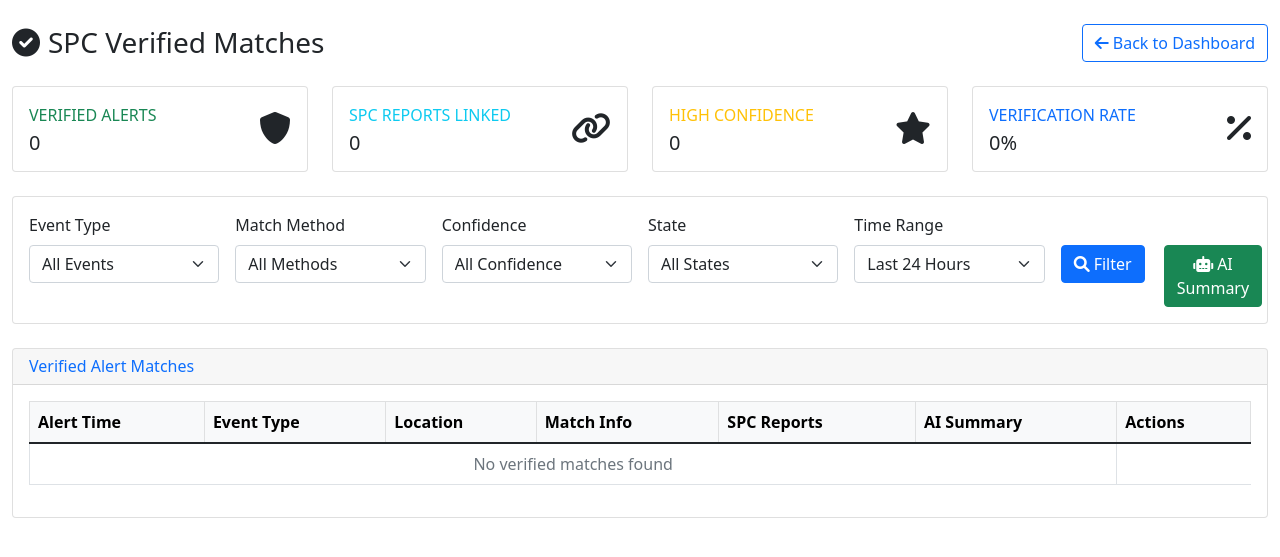
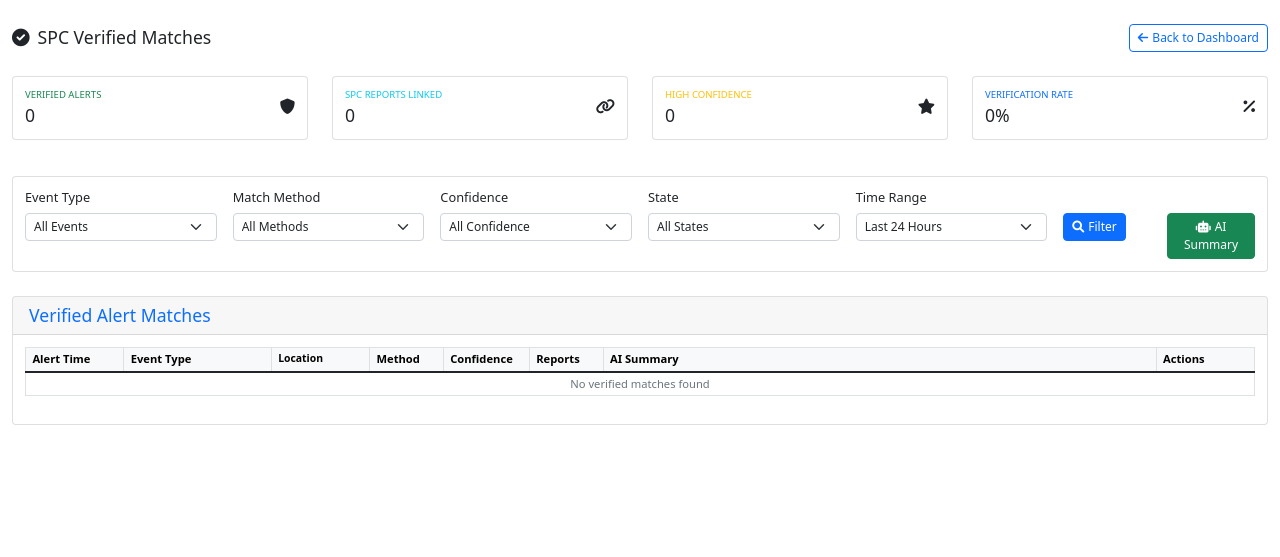
Before and after one commit to CMDVA/HailyDB, a Flask app: page /spc-matches in a window 1280 px wide. Shown: the top 557 px of the page. Run offline with Flask 3, Linux system fonts and the light colour scheme; data that the repository does not hold is empty.

Commit message:
Improve alert display with more compact design and adjustable columns
Implement smaller fonts, reduced padding, and column width controls in spc_matches.html for a denser, more information-rich UI.

Replit-Commit-Author: Agent
Replit-Commit-Session-Id: 70b28640-4b46-4441-a360-5633c25ca259
Replit-Commit-Screenshot-Url: https://storage.googleapis.com/screenshot-production-us-central1/b39f3a59-cba9-411d-a929-796ce937d19e/bef883f4-cb10-4b4a-859b-c1427c710584.jpg

```diff
--- a/templates/spc_matches.html
+++ b/templates/spc_matches.html
@@ -8,19 +8,72 @@
     <link href="https://cdnjs.cloudflare.com/ajax/libs/font-awesome/6.0.0/css/all.min.css" rel="stylesheet">
     <link href="https://cdn.jsdelivr.net/npm/bootstrap@5.1.3/dist/css/bootstrap.min.css" rel="stylesheet">
     <style>
-        .match-confidence { font-size: 0.85em; }
+        /* Global compact design */
+        body { font-size: 0.8rem; line-height: 1.3; }
+        .h1, .h2, .h3, .h4, .h5, .h6, h1, h2, h3, h4, h5, h6 { font-size: 1.1rem; margin-bottom: 0.5rem; }
+        .btn { font-size: 0.75rem; padding: 0.25rem 0.5rem; }
+        .card { margin-bottom: 0.75rem; }
+        .card-body { padding: 0.75rem; }
+        .form-control, .form-select { font-size: 0.75rem; padding: 0.25rem 0.5rem; }
+
+        /* Table optimizations */
+        .table-ultra-compact { font-size: 0.7rem; }
+        .table-ultra-compact th, .table-ultra-compact td {
+            padding: 0.25rem 0.4rem;
+            vertical-align: top;
+            border-top: 1px solid #dee2e6;
+        }
+
+        /* Column width control */
+        .col-time { width: 8%; min-width: 80px; }
+        .col-event { width: 12%; min-width: 100px; }
+        .col-location { width: 8%; min-width: 70px; font-size: 0.65rem; }
+        .col-method { width: 6%; min-width: 50px; }
+        .col-confidence { width: 7%; min-width: 60px; }
+        .col-reports { width: 6%; min-width: 50px; }
+        .col-ai-summary { width: 45%; min-width: 300px; }
+        .col-actions { width: 8%; min-width: 80px; }
+
+        /* Content styling */
+        .match-confidence { font-size: 0.7em; }
         .match-high { color: #28a745; font-weight: bold; }
         .match-medium { color: #ffc107; font-weight: bold; }
         .match-low { color: #dc3545; font-weight: bold; }
-        .alert-event { font-size: 0.9em; font-weight: bold; }
+        .alert-event { font-size: 0.75em; font-weight: 600; }
+        .ai-summary-cell {
+            font-size: 0.65rem;
+            line-height: 1.3;
+            max-height: 100px;
+            overflow-y: auto;
+            padding: 0.3rem !important;
+        }
+        .location-cell {
+            font-size: 0.6rem;
+            word-break: break-word;
+            overflow: hidden;
+            text-overflow: ellipsis;
+        }
         .spc-report {
             background: #f8f9fa;
-            border-left: 3px solid #007bff;
-            padding: 0.5rem;
-            margin: 0.25rem 0;
-            border-radius: 0.25rem;
+            border-left: 2px solid #007bff;
+            padding: 0.3rem;
+            margin: 0.15rem 0;
+            border-radius: 0.2rem;
+            font-size: 0.65rem;
         }
-        .table-sm th, .table-sm td { padding: 0.5rem; }
+        .btn-sm { font-size: 0.65rem; padding: 0.15rem 0.3rem; }
+        .action-buttons .btn { margin: 0.1rem 0; width: 100%; }
+
+        /* Statistics cards compact */
+        .text-xs { font-size: 0.6rem; }
+        .fa-2x { font-size: 1.2em; }
+
+        /* Filter controls compact */
+        .filter-row .form-control, .filter-row .form-select {
+            font-size: 0.7rem;
+            padding: 0.2rem 0.4rem;
+            height: auto;
+        }
     </style>
 </head>
 <body>
@@ -175,21 +228,22 @@
                     </div>
                     <div class="card-body">
                         <div class="table-responsive">
-                            <table class="table table-bordered table-sm" id="matches-table">
+                            <table class="table table-bordered table-ultra-compact" id="matches-table">
                                 <thead class="table-light">
                                     <tr>
-                                        <th>Alert Time</th>
-                                        <th>Event Type</th>
-                                        <th>Location</th>
-                                        <th>Match Info</th>
-                                        <th>SPC Reports</th>
-                                        <th>AI Summary</th>
-                                        <th>Actions</th>
+                                        <th class="col-time">Alert Time</th>
+                                        <th class="col-event">Event Type</th>
+                                        <th class="col-location">Location</th>
+                                        <th class="col-method">Method</th>
+                                        <th class="col-confidence">Confidence</th>
+                                        <th class="col-reports">Reports</th>
+                                        <th class="col-ai-summary">AI Summary</th>
+                                        <th class="col-actions">Actions</th>
                                     </tr>
                                 </thead>
                                 <tbody id="matches-tbody">
                                     <tr>
-                                        <td colspan="6" class="text-center text-muted">
+                                        <td colspan="8" class="text-center text-muted">
                                             <i class="fas fa-spinner fa-spin me-2"></i>Loading matches...
                                         </td>
                                     </tr>
@@ -261,7 +315,7 @@
             const tbody = document.getElementById('matches-tbody');
 
             if (matches.length === 0) {
-                tbody.innerHTML = '<tr><td colspan="6" class="text-center text-muted">No verified matches found</td></tr>';
+                tbody.innerHTML = '<tr><td colspan="8" class="text-center text-muted">No verified matches found</td></tr>';
                 return;
             }
 
@@ -271,42 +325,40 @@
 
                 const spcReportsHtml = match.spc_reports.map(report =>
                     `<div class="spc-report">
-                        <strong>${report.report_type.toUpperCase()}</strong> at ${report.time_utc} UTC<br>
-                        <small>${report.location}, ${report.county} County, ${report.state}</small><br>
-                        <small class="text-muted">${report.comments || 'No additional details'}</small>
+                        <strong>${report.report_type.toUpperCase()}</strong> ${report.time_utc}<br>
+                        <small>${report.location}, ${report.county} ${report.state}</small>
                     </div>`
                 ).join('');
 
                 return `
                     <tr>
-                        <td>${formatTimestamp(match.effective)}</td>
-                        <td><span class="alert-event">${match.event}</span></td>
-                        <td>${match.area_desc}</td>
-                        <td>
-                            <span class="badge bg-secondary">${match.match_method.toUpperCase()}</span><br>
+                        <td class="col-time">${formatTimestamp(match.effective)}</td>
+                        <td class="col-event"><span class="alert-event">${match.event}</span></td>
+                        <td class="col-location location-cell">${match.area_desc}</td>
+                        <td class="col-method text-center">
+                            <span class="badge bg-secondary">${match.match_method.toUpperCase()}</span>
+                        </td>
+                        <td class="col-confidence text-center">
                             <span class="match-confidence ${confidenceClass}">
-                                ${(match.confidence * 100).toFixed(0)}% confidence
-                            </span><br>
-                            <small class="text-muted">${match.report_count} reports</small>
+                                ${(match.confidence * 100).toFixed(0)}%
+                            </span>
                         </td>
-                        <td>${spcReportsHtml}</td>
-                        <td>
-                            ${match.spc_ai_summary ?
-                                `<div class="text-muted small" style="max-width: 300px;">${match.spc_ai_summary}</div>` :
-                                '<span class="text-muted">No AI summary</span>'
+                        <td class="col-reports text-center">${match.report_count}</td>
+                        <td class="col-ai-summary ai-summary-cell">
+                            ${match.spc_ai_summary ? match.spc_ai_summary : '<span class="text-muted">No AI summary</span>'
                             }
                         </td>
-                        <td>
-                            <div class="btn-group-vertical" role="group">
-                                <a href="/alerts/${match.id}" class="btn btn-sm btn-outline-primary mb-1" target="_blank">
-                                    <i class="fas fa-eye me-1"></i>View Alert
+                        <td class="col-actions">
+                            <div class="action-buttons">
+                                <a href="/alerts/${match.id}" class="btn btn-sm btn-outline-primary" target="_blank" title="View Alert">
+                                    <i class="fas fa-eye"></i>
                                 </a>
                                 ${match.spc_ai_summary ?
                                     `<button class="btn btn-sm btn-outline-success" onclick="generateSingleAISummary('${match.id}')" title="Regenerate AI Summary">
-                                        <i class="fas fa-sync me-1"></i>Regenerate
+                                        <i class="fas fa-sync"></i>
                                     </button>` :
                                     `<button class="btn btn-sm btn-success" onclick="generateSingleAISummary('${match.id}')" title="Generate AI Summary">
-                                        <i class="fas fa-robot me-1"></i>Generate AI
+                                        <i class="fas fa-robot"></i>
                                     </button>`
                                 }
                             </div>
```
